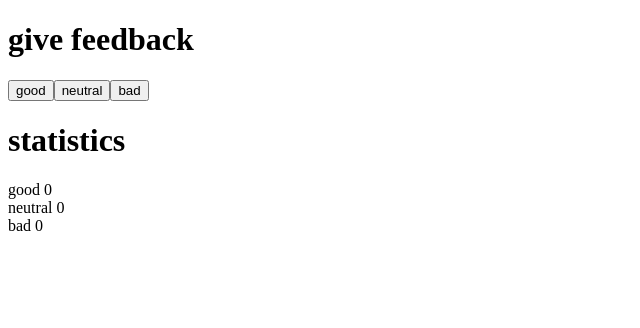
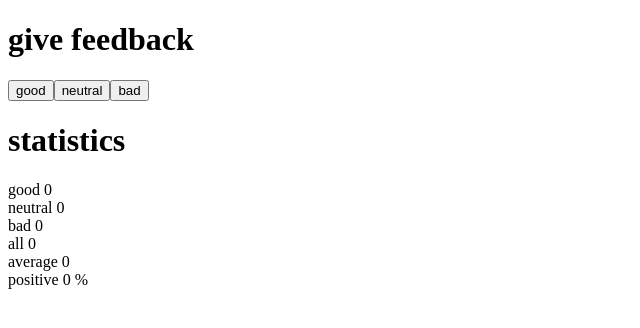
Before and after one commit to itsjustyuji/FSO-part-1, a React (Vite) app: page / in a window 1280 px wide. Shown: the top 328 px of the page, without its empty margins (0-640 px from the left). Built offline with nearby package versions, Linux system fonts and the light colour scheme.

Commit message:
Added info of average and positive percentages. Ex 1.7 done

```diff
--- a/src/App.jsx
+++ b/src/App.jsx
@@ -23,6 +23,11 @@ const App = () => {
   const goodClick=()=>{setGood(good+1)}
   const neutralClick=()=>{setNeutral(neutral+1)}
   const badClick=()=>{setBad(bad+1)}
+
+  const total=good+neutral+bad
+  const average=total===0?0:(good-bad)/total
+  const posPerc=total===0?0:(good*100)/total
+
   return (
     <div>
       <Header title="give feedback" />
@@ -33,6 +38,9 @@ const App = () => {
       <div>good {good}</div>
       <div>neutral {neutral}</div>
       <div>bad {bad}</div>
+      <div>all {good+neutral+bad}</div>
+      <div>average {average}</div>
+      <div>positive {posPerc} %</div>
 
     </div>
   )
```
